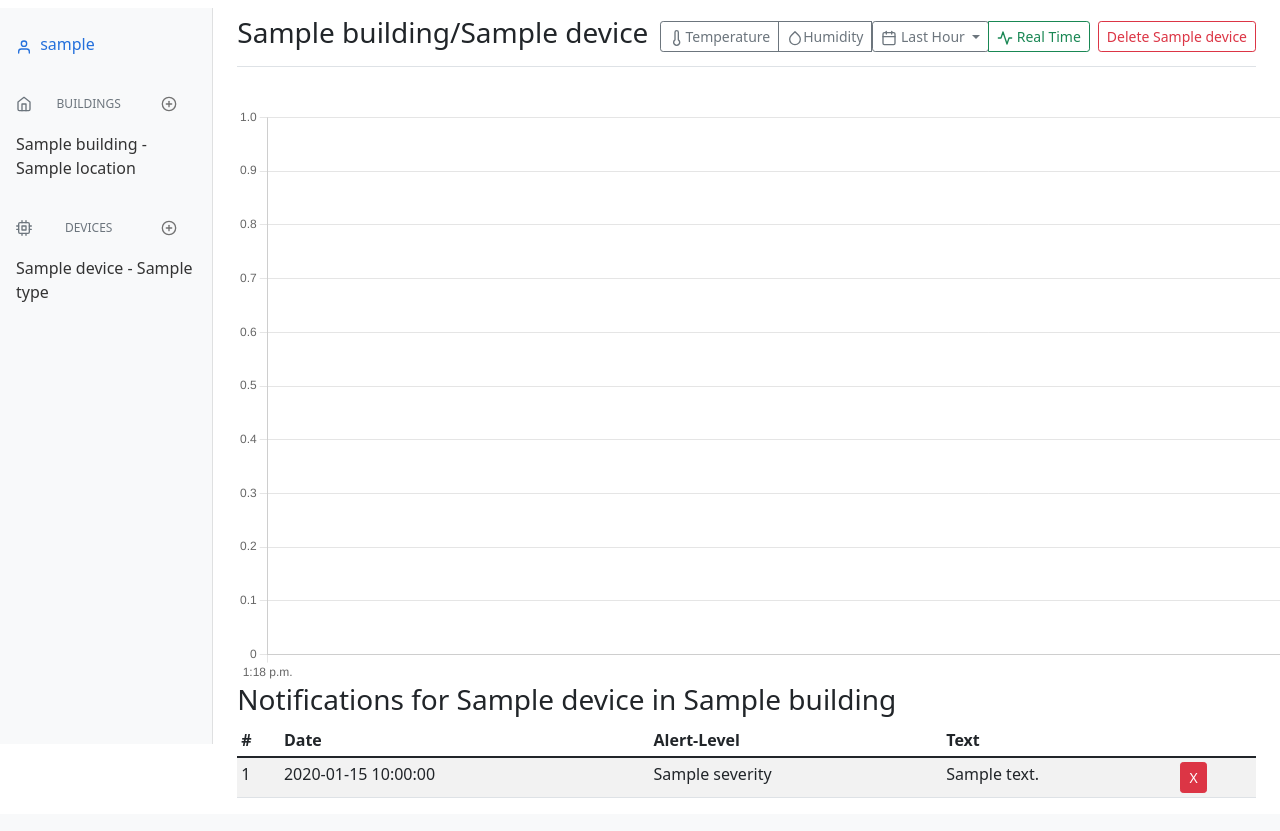
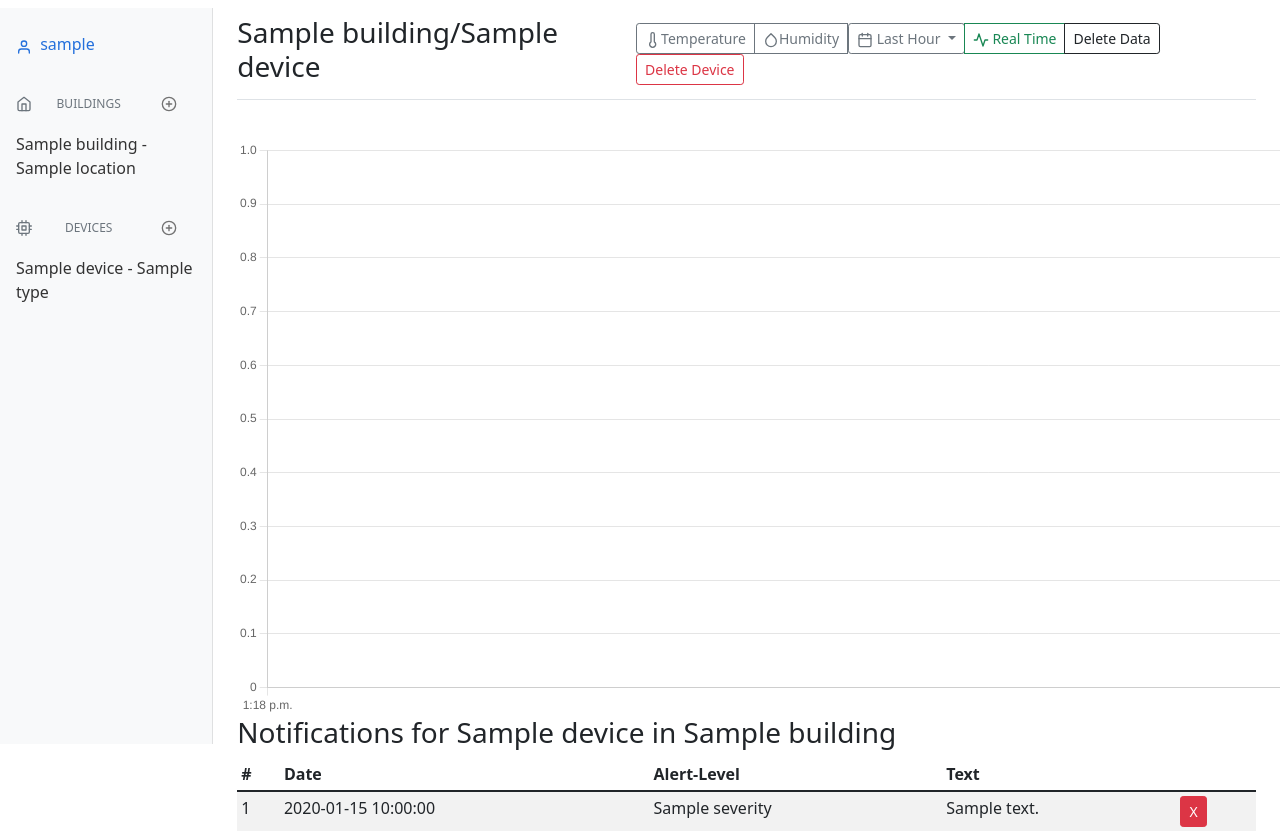
Before and after one commit to markostamos/iot_monitoring, a Flask app: a page that uses api/templates/dashboard.html in a window 1280 px wide; the page is wider, and only the part inside the window is pictured. Shown: the part 56-887 px from the top of that part. Before the commit the page ends 854 px from the top of that part, so only its background shows below. Run offline with Flask 2, Linux system fonts and the light colour scheme; the visitor is signed in with stand-in values (Sample User, id 1); a database or web service that is not in the repository returns one stand-in record (values such as "Sample title"); some libraries are stand-ins or nearby versions.

Commit message:
deleting data

```diff
--- a/api/routes/devices.py
+++ b/api/routes/devices.py
@@ -20,8 +20,7 @@
 @app.route('/delete_device', methods=["POST"])
 @login_required
 def delete_device():
-    print(session["username"])
-    print(request.form["device_name"])
+
     mongo.db.devices.delete_one({
         'name': request.form["device_name"],
         'building_name': request.form["building_name"],
--- a/api/routes/main.py
+++ b/api/routes/main.py
@@ -97,3 +97,48 @@
         res["timestamps"].append(int(doc["timestamp"]))
 
     return res
+
+
+@app.route('/delete_data', methods=["POST"])
+@login_required
+def delete_data():
+    if request.form["type"] == "ALL":
+        mongo.db.temperatures.delete_many({
+            "username": session["username"],
+            "device_name": request.form["device_name"],
+            "timestamp": {
+                "$gt": request.form.get('lower_bound', type=int),
+                "$lt": request.form.get('upper_bound', type=int)
+            }
+        })
+        mongo.db.humidity.delete_many({
+            "username": session["username"],
+            "device_name": request.form["device_name"],
+            "timestamp": {
+                "$gt": request.form.get('lower_bound', type=int),
+                "$lt": request.form.get('upper_bound', type=int)
+            }
+        })
+
+        return "success"
+    elif request.form["type"] == "temp":
+        mongo.db.temperatures.delete_many({
+            "username": session["username"],
+            "device_name": request.form["device_name"],
+            "timestamp": {
+                "$gt": request.form.get('lower_bound', type=int),
+                "$lt": request.form.get('upper_bound', type=int)
+            }
+        })
+        return "success"
+    elif request.form["type"] == "humidity":
+        mongo.db.humidity.delete_many({
+            "username": session["username"],
+            "device_name": request.form["device_name"],
+            "timestamp": {
+                "$gt": request.form.get('lower_bound', type=int),
+                "$lt": request.form.get('upper_bound', type=int)
+            }
+        })
+        return "sucess"
+    return "bad"
--- a/api/static/js/dashboard.js
+++ b/api/static/js/dashboard.js
@@ -6,20 +6,22 @@
     feather.replace({ 'aria-hidden': 'true' })
 
 
-
+    lower_bound = 0;
+    upper_bound = Infinity;
     //Create empty charts
     var mychart = make_chart(id = "myChart", title = "");
 
 
     var real_time = false;
-    var active = "temp";
+    var active = null;
 
 
     $("#get_temp_data").click(() => {
         [lower_bound, upper_bound] = get_upper_lower_bound();
         active = "temp";
         real_time = false;
-
+        $("#get_temp_data").addClass('active');
+        $("#get_humidity_data").removeClass('active');
         $("#real_time").removeClass('active');
         $.post('/get_temp_data', {
             username: "{{session['username']}}",
@@ -37,9 +39,14 @@
     $("#get_humidity_data").click(() => {
 
         [lower_bound, upper_bound] = get_upper_lower_bound();
+
         real_time = false;
+        active = "humidity";
         $("#real_time").removeClass('active');
-        active = "humidity";
+
+        $("#get_humidity_data").addClass('active');
+        $("#get_temp_data").removeClass('active');
+
         $.post('/get_humidity_data', {
             username: "{{session['username']}}",
             device_name: chosen_device,
@@ -50,6 +57,42 @@
             draw_data(mychart, res["timestamps"], res["values"]);
 
         });
+    })
+
+    $(".dropdown-menu li a").click(function() {
+
+        $("#timespan").text($(this).text());
+        real_time = false;
+        $("#real_time").removeClass('active');
+        $.post('/get_' + active + '_data', {
+            username: "{{session['username']}}",
+            device_name: chosen_device,
+            upper_bound: parseInt(upper_bound),
+            lower_bound: parseInt(lower_bound)
+        }, (res) => {
+            mychart.options.plugins.title.text = active == "temp" ? "Temperature (C)" : "Humidity (%)"
+            draw_data(mychart, res["timestamps"], res["values"]);
+
+        });
+
+
+
+    });
+
+    $("#delete_data").click(() => {
+
+        $.post('/delete_data', {
+            username: "{{session['username']}}",
+            device_name: chosen_device,
+            upper_bound: parseInt(upper_bound),
+            lower_bound: parseInt(lower_bound),
+            type: active ? active : "ALL"
+
+        }, (res) => {
+            console.log(res);
+            draw_data(mychart, [], []);
+        });
+
     })
 
     $("#real_time").click(() => {
--- a/api/templates/dashboard.html
+++ b/api/templates/dashboard.html
@@ -101,11 +101,12 @@
                         </div>
 
                         <button type="button" id="real_time" class="btn btn-outline-success btn-sm"><span data-feather="activity"></span> Real Time</button>
-
+                        <button type="button" id="delete_data" class="btn btn-outline-dark btn-sm">Delete Data</button>
                     </div>
 
 
-                    <button type="button" id="delete_device" class="btn btn-outline-danger btn-sm">Delete {{chosen_device}}</button>
+                    <button type="button" id="delete_device" class="btn btn-outline-danger btn-sm">Delete Device</button>
+
                 </div>
             </div>
 
@@ -292,12 +293,7 @@
 
     })
 
-    $(".dropdown-menu li a").click(function() {
 
-        $("#timespan").text($(this).text());
-        //$(".btn:first-child").val($(this).text());
-
-    });
     $("#delete_building").click(() => {
         device = "{{chosen_device}}";
         building = "{{chosen_building}}";
```
